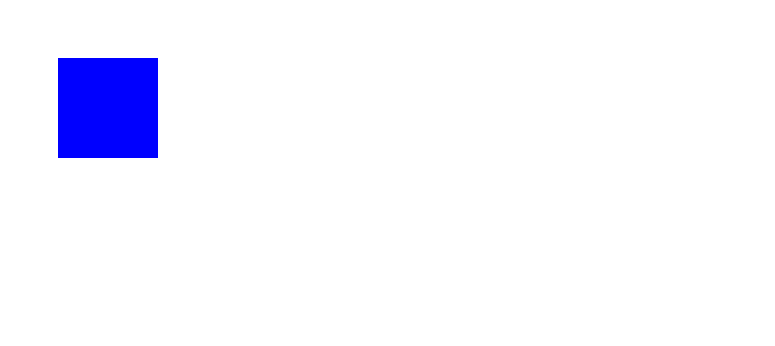
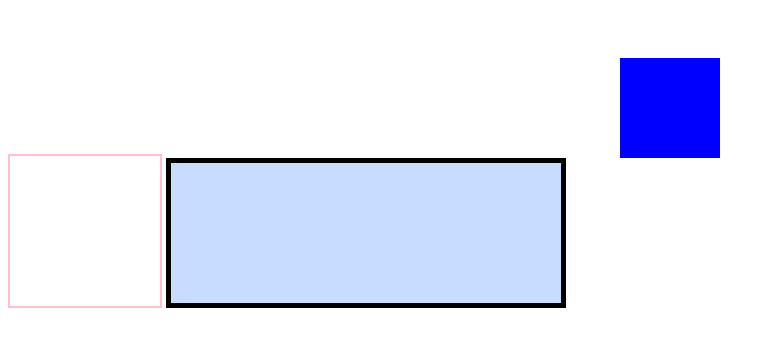
Before and after one commit to sunil65/JavaScript-Practice, a plain HTML site: page array.html in a window 1280 px wide. Shown: the whole page, without its empty margins (0-775 px from the left). Drawn offline with Linux system fonts and the light colour scheme.

Commit message:
canvas change

```diff
--- a/array.html
+++ b/array.html
@@ -120,10 +120,10 @@
         </style>
     </head>
     <body>
-        <!-- <canvas id="mycanvas" width ="150" height="150"></canvas>
+        <canvas id="mycanvas" width ="150" height="150"></canvas>
         <svg width ="400" height="150">
             <rect width="400" height="150" style="fill:rgb(200,220,255);stroke-width:10;stroke:rgb(0,0,0)" />
-        </svg> -->
+        </svg>
 
         <canvas id="c" width="300" height="300"></canvas>
 
```
